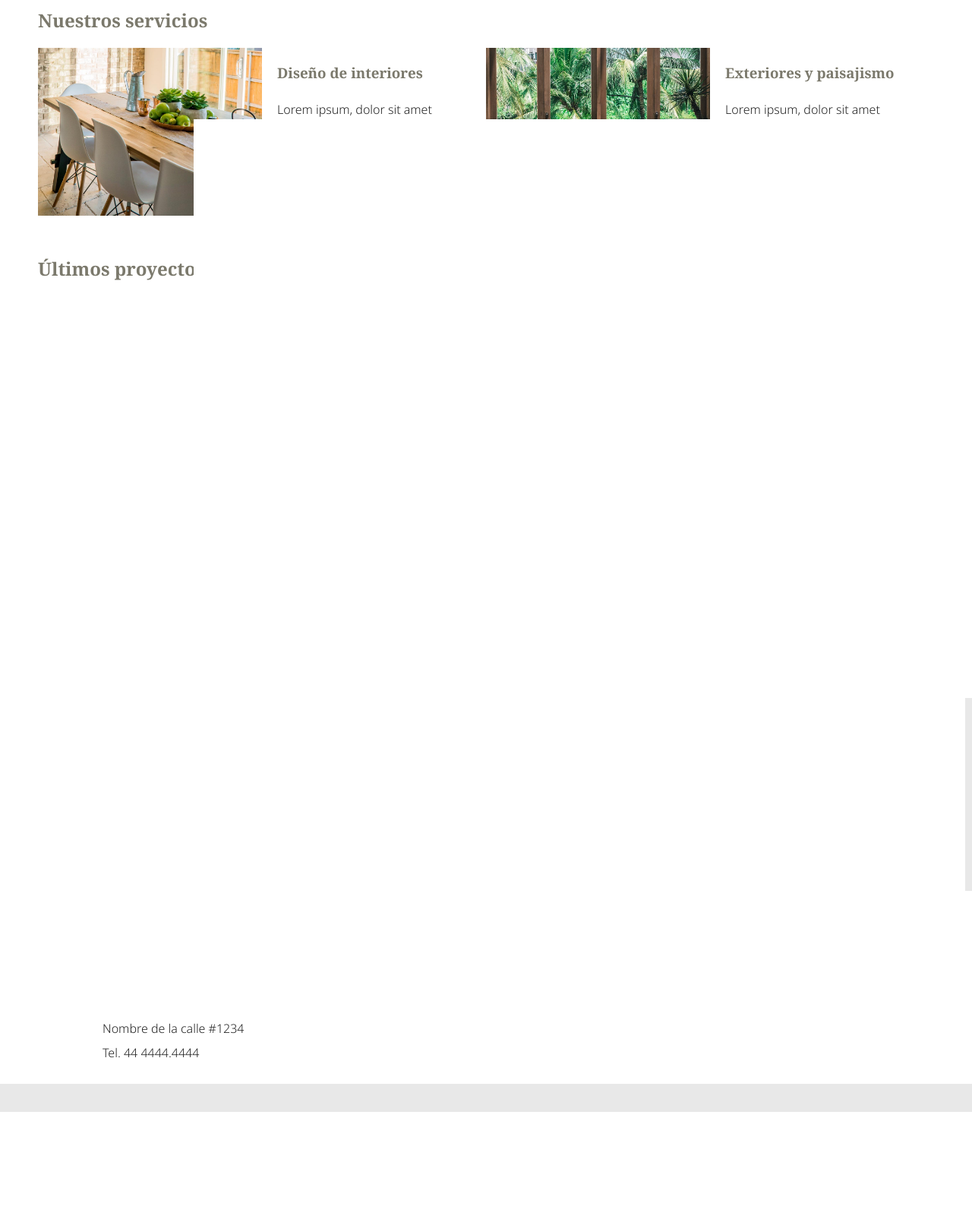
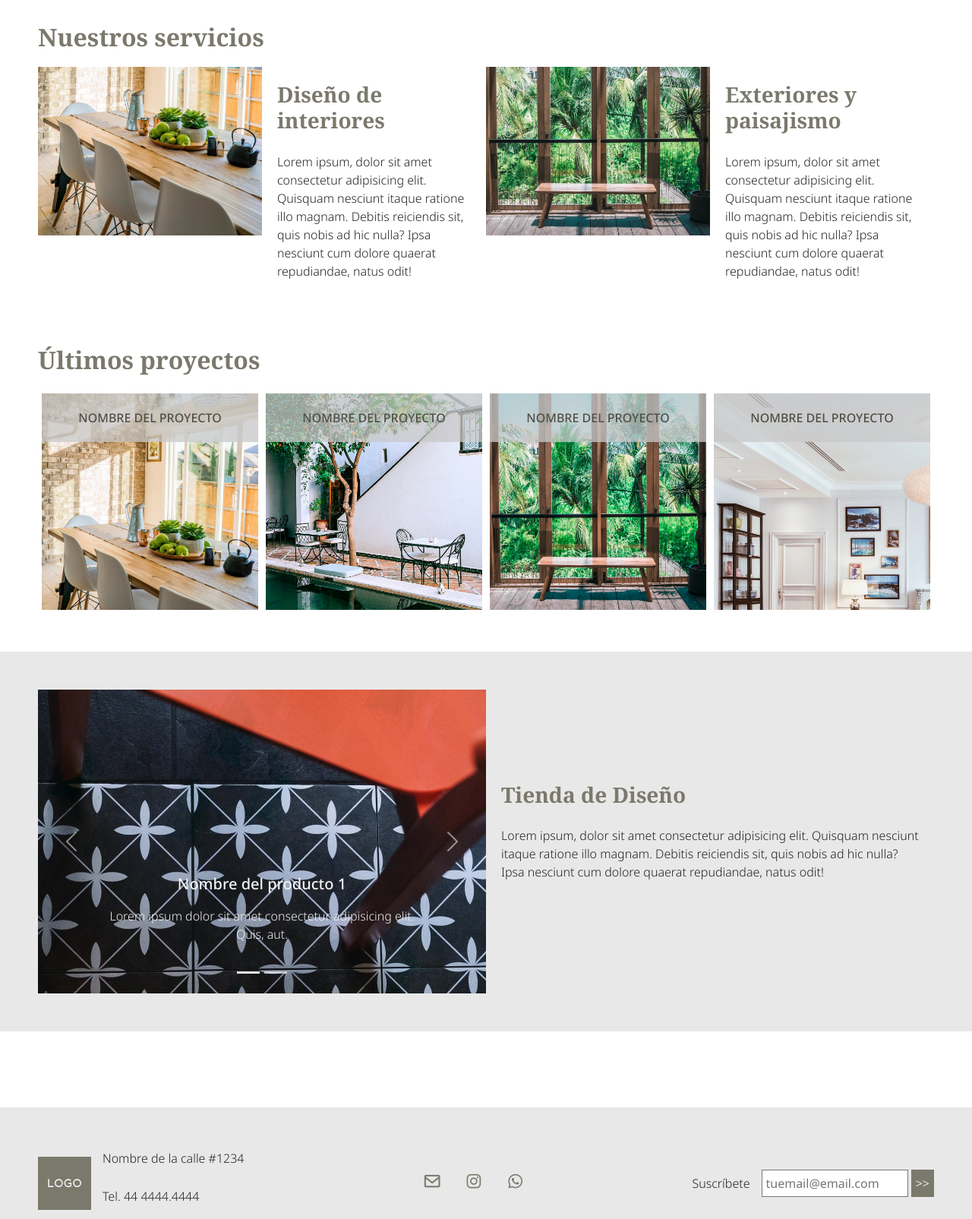
Before and after one commit to SergioDVidal/repocursocoder, a plain HTML site: page index.html in a window 1280 px wide. Shown: the part 860-2465 px from the top of the page at 76% size. Before the commit the page ends 2324 px from the top, so only its background shows below. Drawn offline with nearby package versions, Linux system fonts and the light colour scheme.

Commit message:
mod slider boots antes de merge

```diff
--- a/css/style.css
+++ b/css/style.css
@@ -114,7 +114,7 @@ main {
   position: absolute;
   right: 0;
   top: 0;
-  max-height: 16vh;
+  height: 16vh;
   margin-left: 1em;
 }
 .menu {
@@ -505,8 +505,21 @@ footer button .bx-chevrons-right {
 
 /********END MOBIL********/
 
+/*OVERWRITE BOOTS**/
+.sliderhr {
+  object-fit: cover;
+  max-height: 50vh;
+}
+.sliderdark {
+  color: #222;
+}
+
 /*******************************************DESK TOP***************************************************/
 @media screen and (min-width: 768px) {
+  h1,
+h2 {
+  margin: 40px 0 20px 0;
+}
   .header__content {
     display: grid;
     grid-template-columns: 1fr 2fr;
@@ -515,10 +528,11 @@ footer button .bx-chevrons-right {
   .header__text {
     display: grid;
     grid-template-rows: 1fr 1fr;
-    /* background-color: rgba(255, 255, 255, 0.8);
-    min-height: 150px;
-    padding: 20px; */
-    margin: 10% 10%;
+    margin-left: 10%;
+    margin-right: 10%;
+    max-height: 30vh;
+
+    /* margin: 10% 10%; */
   }
   .hero__estudio .header__text {
     grid-template-columns: 1fr 1fr;
--- a/index.html
+++ b/index.html
@@ -1,26 +1,43 @@
 <!DOCTYPE html>
 <html lang="en">
-
   <head>
     <meta charset="UTF-8" />
     <meta http-equiv="X-UA-Compatible" content="IE=edge" />
     <meta name="viewport" content="width=device-width, initial-scale=1.0" />
     <title>Diseño de interiores y exteriores - Inicio</title>
+    <link
+      href="https://cdn.jsdelivr.net/npm/bootstrap@5.0.2/dist/css/bootstrap.min.css"
+      rel="stylesheet"
+      integrity="sha384-EVSTQN3/azprG1Anm3QDgpJLIm9Nao0Yz1ztcQTwFspd3yD65VohhpuuCOmLASjC"
+      crossorigin="anonymous"
+    />
     <link rel="stylesheet" href="css/style.css" />
-  <link href="https://unpkg.com/boxicons@2.0.9/css/boxicons.min.css" rel="stylesheet">
-  <link rel="preconnect" href="https://fonts.googleapis.com">
-  <link rel="preconnect" href="https://fonts.gstatic.com" crossorigin>
-  <link href="https://fonts.googleapis.com/css2?family=Noto+Sans:ital,wght@0,300;0,400;0,500;0,600;1,300;1,400;1,500;1,600&family=Noto+Serif+Display:ital,wght@0,400;0,500;0,600;0,700;1,400;1,500;1,600;1,700&family=Noto+Serif:ital,wght@0,400;0,700;1,400;1,700&display=swap" rel="stylesheet">
+    <link
+      href="https://unpkg.com/boxicons@2.0.9/css/boxicons.min.css"
+      rel="stylesheet"
+    />
+    <link rel="preconnect" href="https://fonts.googleapis.com" />
+    <link rel="preconnect" href="https://fonts.gstatic.com" crossorigin />
+    <link
+      href="https://fonts.googleapis.com/css2?family=Noto+Sans:ital,wght@0,300;0,400;0,500;0,600;1,300;1,400;1,500;1,600&family=Noto+Serif+Display:ital,wght@0,400;0,500;0,600;0,700;1,400;1,500;1,600;1,700&family=Noto+Serif:ital,wght@0,400;0,700;1,400;1,700&display=swap"
+      rel="stylesheet"
+    />
   </head>
 
   <body>
     <header class="hero__index">
       <div class="menu">
-      <img src="img/logo_100.jpg" class="logoham" alt="Logo estudio diseño" /><input type="checkbox" id="hambur"><label for="hambur"> ☰</label>
+        <img
+          src="img/logo_100.jpg"
+          class="logoham"
+          alt="Logo estudio diseño"
+        /><input type="checkbox" id="hambur" /><label for="hambur"> ☰</label>
                 <nav class="nav">
-      <a href="index.html"> <img src="img/logo_100.jpg" class="logo" alt="Logo estudio diseño" /></a>
+          <a href="index.html">
+            <img src="img/logo_100.jpg" class="logo" alt="Logo estudio diseño"
+          /></a>
           <ul>
-        <li><a href="./pages/servicios.html" >Servicios</a></li>
+            <li><a href="./pages/servicios.html">Servicios</a></li>
             <li><a href="./pages/proyectos.html">Proyectos</a></li>
             <li><a href="./pages/nosotros.html">El estudio</a></li>
             <li><a href="./pages/tienda_diseno.html">Tienda de diseño</a></li>
@@ -31,11 +48,23 @@
         </nav>
         <div class="nav__social">
           <ul>
-      <li><a href="https://www.instagram.com/" target="_blank"><i class='bx bxl-instagram bx-sm'></i></a></li>
-      <li><a href="https://api.whatsapp.com/send?phone=541144444444" target="_blank"><i class='bx bxl-whatsapp bx-sm'></i></a></li>
+            <li>
+              <a href="https://www.instagram.com/" target="_blank"
+                ><i class="bx bxl-instagram bx-sm"></i
+              ></a>
+            </li>
+            <li>
+              <a
+                href="https://api.whatsapp.com/send?phone=541144444444"
+                target="_blank"
+                ><i class="bx bxl-whatsapp bx-sm"></i
+              ></a>
+            </li>
           </ul>
         </div>
       </div>
+
+
       <div class="header__text">
         <h1>Presentación del estudio</h1>
         <p>
@@ -50,18 +79,33 @@
       <h2>Nuestros servicios</h2>
       <section class="section__2col">
         <article>
-    <div class="columna1"><img src="./img/placeholder_4.3_5.jpg" alt="">
+          <div class="columna1">
+            <img src="./img/placeholder_4.3_5.jpg" alt="" />
           </div>
-    <div class="columna2"> <h3>Diseño de interiores</h3>
-    <p>Lorem ipsum, dolor sit amet consectetur adipisicing elit. Quisquam nesciunt itaque ratione illo magnam. Debitis reiciendis sit, quis nobis ad hic nulla? Ipsa nesciunt cum dolore quaerat repudiandae, natus odit!
-    </p></div>
+          <div class="columna2">
+            <h3>Diseño de interiores</h3>
+            <p>
+              Lorem ipsum, dolor sit amet consectetur adipisicing elit. Quisquam
+              nesciunt itaque ratione illo magnam. Debitis reiciendis sit, quis
+              nobis ad hic nulla? Ipsa nesciunt cum dolore quaerat repudiandae,
+              natus odit!
+            </p>
+          </div>
         </article>
 
         <article>
-      <div class="columna1"><img src="./img/placeholder_4.3_0.jpg" alt=""></div>
-      <div class="columna2"> <h3>Exteriores y paisajismo</h3>
-      <p>Lorem ipsum, dolor sit amet consectetur adipisicing elit. Quisquam nesciunt itaque ratione illo magnam. Debitis reiciendis sit, quis nobis ad hic nulla? Ipsa nesciunt cum dolore quaerat repudiandae, natus odit!
-      </p></div>
+          <div class="columna1">
+            <img src="./img/placeholder_4.3_0.jpg" alt="" />
+          </div>
+          <div class="columna2">
+            <h3>Exteriores y paisajismo</h3>
+            <p>
+              Lorem ipsum, dolor sit amet consectetur adipisicing elit. Quisquam
+              nesciunt itaque ratione illo magnam. Debitis reiciendis sit, quis
+              nobis ad hic nulla? Ipsa nesciunt cum dolore quaerat repudiandae,
+              natus odit!
+            </p>
+          </div>
         </article>
       </section>
 
@@ -71,73 +115,135 @@
         <!-- Imagen con título-->
         <div class="card__proyecto">
           <div class="card_proyecto--fototitulo">
-       <img src="./img/placeholder_1.1_11.jpg" alt="nombre del proyecto">
+            <img src="./img/placeholder_1.1_11.jpg" alt="nombre del proyecto" />
             <p class="card__title">NOMBRE DEL PROYECTO</p>
           </div>
         </div>
         <!-- Imagen con título-->
         <div class="card__proyecto">
           <div class="card_proyecto--fototitulo">
-     <img src="./img/placeholder_1.1_12.jpg" alt="nombre del proyecto">
+            <img src="./img/placeholder_1.1_12.jpg" alt="nombre del proyecto" />
             <p class="card__title">NOMBRE DEL PROYECTO</p>
           </div>
         </div>
         <!-- Imagen con título-->
         <div class="card__proyecto">
           <div class="card_proyecto--fototitulo">
-       <img src="./img/placeholder_1.1_13.jpg" alt="nombre del proyecto">
+            <img src="./img/placeholder_1.1_13.jpg" alt="nombre del proyecto" />
             <p class="card__title">NOMBRE DEL PROYECTO</p>
           </div>
         </div>
         <!-- Imagen con título-->
         <div class="card__proyecto">
           <div class="card_proyecto--fototitulo">
-       <img src="./img/placeholder_1.1_7.jpg" alt="nombre del proyecto">
+            <img src="./img/placeholder_1.1_7.jpg" alt="nombre del proyecto" />
             <p class="card__title">NOMBRE DEL PROYECTO</p>
           </div>
         </div>
       </section>
 
-
       <!-- SECCION 1 columna + slider-->
       <section class="section__ancho">
         <article>
-    <div class="columna1"><img src="./img/placeholder_16.9_3.jpg" alt=""></div>
-    <div class="columna2"> <h3>Tienda de Diseño</h3>
-    <p>Lorem ipsum, dolor sit amet consectetur adipisicing elit. Quisquam nesciunt itaque ratione illo magnam. Debitis reiciendis sit, quis nobis ad hic nulla? Ipsa nesciunt cum dolore quaerat repudiandae, natus odit!
-    </p></div>
+          <div class="columna1">
+              <!--carousel-->
+    <div id="carouselMitienda" class="carousel slide carousel-fade" data-bs-ride="carousel">
+      <div class="carousel-indicators">
+        <button type="button" data-bs-target="#carouselMitienda" data-bs-slide-to="0" class="active" aria-current="true" aria-label="Slide 1"></button>
+        <button type="button" data-bs-target="#carouselMitienda" data-bs-slide-to="1" aria-label="Slide 2"></button>
+      </div>
+      <div class="carousel-inner">
+        <div class="carousel-item active">
+          <img src="img/placeholder_1.1_0.jpg" class="d-block w-100 sliderhr" alt="Producto 1">
+          <div class="carousel-caption d-none d-md-block">
+            <h5>Nombre del producto 1</h5>
+            <p>Lorem ipsum dolor sit amet consectetur adipisicing elit. Quis, aut.</p>
+          </div>
+        </div>
+        <div class="carousel-item">
+          <img src="img/placeholder_1.1_2.jpg" class="d-block w-100 sliderhr" alt="Producto 2">
+          <div class="carousel-caption d-none d-md-block">
+            <h5 class="sliderdark">Nombre del producto 1</h5>
+            <p class="sliderdark">Lorem ipsum dolor sit amet consectetur adipisicing elit. Quis, aut.</p>
+          </div>
+        </div>
+      </div>
+      <button class="carousel-control-prev" type="button" data-bs-target="#carouselMitienda" data-bs-slide="prev">
+        <span class="carousel-control-prev-icon" aria-hidden="true"></span>
+        <span class="visually-hidden">Anterior</span>
+      </button>
+      <button class="carousel-control-next" type="button" data-bs-target="#carouselMitienda" data-bs-slide="next">
+        <span class="carousel-control-next-icon" aria-hidden="true"></span>
+        <span class="visually-hidden">Próximo</span>
+      </button>
+    </div>
+    <!--fincarousel-->
+
+          </div>
+          <div class="columna2">
+            <h3>Tienda de Diseño</h3>
+            <p>
+              Lorem ipsum, dolor sit amet consectetur adipisicing elit. Quisquam
+              nesciunt itaque ratione illo magnam. Debitis reiciendis sit, quis
+              nobis ad hic nulla? Ipsa nesciunt cum dolore quaerat repudiandae,
+              natus odit!
+            </p>
+          </div>
         </article>
       </section>
-
     </main>
 
     <footer>
       <div class="footer__col1">
-    <img src="img/logo_100.jpg" alt="Logo estudio diseño" class="footer__logo" />
-    <div><p>Nombre de la calle #1234</p>
-    <p>Tel. 44 4444.4444</p></div>
+        <img
+          src="img/logo_100.jpg"
+          alt="Logo estudio diseño"
+          class="footer__logo"
+        />
+        <div>
+          <p>Nombre de la calle #1234</p>
+          <p>Tel. 44 4444.4444</p>
+        </div>
       </div>
       <div class="footer__col2">
         <ul>
           <li>
-        <a href="mailto:contacto@estudio.com.ar"><i class='bx bx-envelope bx-sm'></i></a>
+            <a href="mailto:contacto@estudio.com.ar"
+              ><i class="bx bx-envelope bx-sm"></i
+            ></a>
           </li>
           <li>
-        <a href="https://www.instagram.com/" target="_blank"><i class='bx bxl-instagram bx-sm'></i></a>
+            <a href="https://www.instagram.com/" target="_blank"
+              ><i class="bx bxl-instagram bx-sm"></i
+            ></a>
           </li>
           <li>
-        <a href="https://api.whatsapp.com/send?phone=541144444444" target="_blank"><i class='bx bxl-whatsapp bx-sm'></i></a>
+            <a
+              href="https://api.whatsapp.com/send?phone=541144444444"
+              target="_blank"
+              ><i class="bx bxl-whatsapp bx-sm"></i
+            ></a>
           </li>
         </ul>
       </div>
 
       <div class="footer__col3">
         <form method="post" action="#">
-      <label>Suscríbete</label><input type="email" name="email" placeholder="tuemail@email.com" class="footer_form--text" />
-<input type="submit" value=">>" class="footer_form--button">
+          <label>Suscríbete</label
+          ><input
+            type="email"
+            name="email"
+            placeholder="tuemail@email.com"
+            class="footer_form--text"
+          />
+          <input type="submit" value=">>" class="footer_form--button" />
         </form>
       </div>
     </footer>
+    <script
+      src="https://cdn.jsdelivr.net/npm/bootstrap@5.0.2/dist/js/bootstrap.bundle.min.js"
+      integrity="sha384-MrcW6ZMFYlzcLA8Nl+NtUVF0sA7MsXsP1UyJoMp4YLEuNSfAP+JcXn/tWtIaxVXM"
+      crossorigin="anonymous"
+    ></script>
   </body>
-
 </html>
```
Also changed, not shown: pages/contacto.html (+1 -1 lines). Lines whose indentation alone changed are shown as unchanged.
